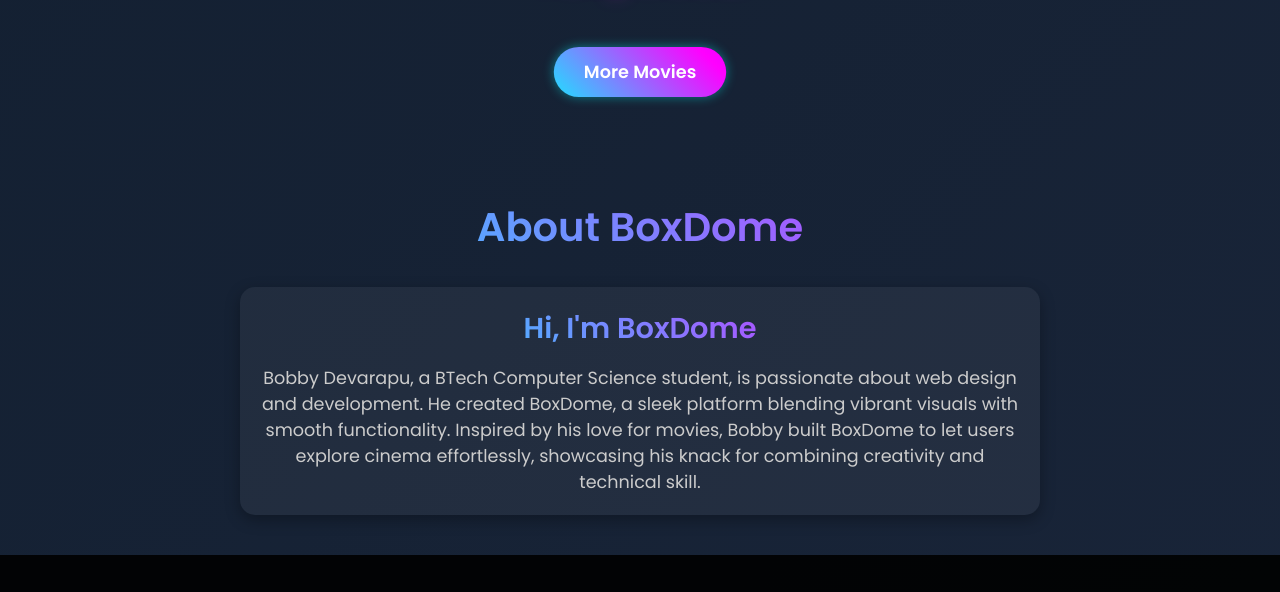
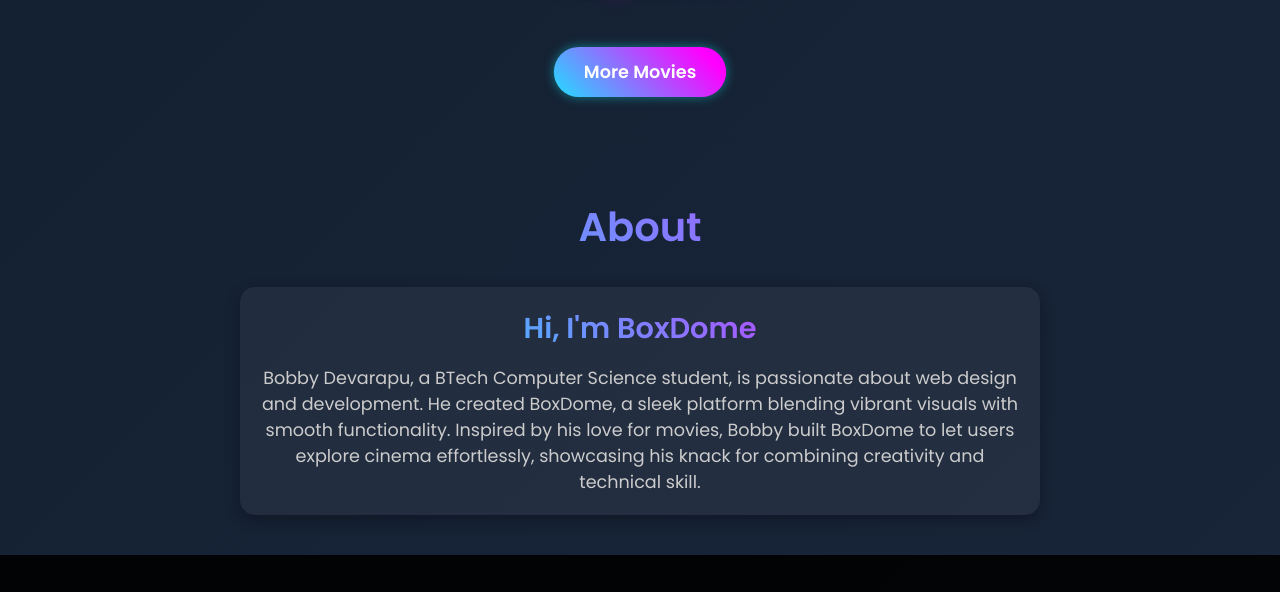
Before and after one commit to bobbydevarapu/boxdome-app, a website: page Frontend/index.html in a window 1280 px wide. Shown: the part 880-1472 px from the top of the page. Drawn offline with Linux system fonts and the light colour scheme; no server answers.

Commit message:
Update index.html with new BoxDome introduction by About

```diff
--- a/Frontend/index.html
+++ b/Frontend/index.html
@@ -61,7 +61,7 @@
 
     <!-- About Section -->
     <section id="about" class="content">
-        <h2>About BoxDome</h2>
+        <h2>About</h2>
         <div class="designer-card">
             <h3>Hi, I'm BoxDome</h3>
             <p>Bobby Devarapu, a BTech Computer Science student, is passionate about web design and development. He created BoxDome, a sleek platform blending vibrant visuals with smooth functionality. Inspired by his love for movies, Bobby built BoxDome to let users explore cinema effortlessly, showcasing his knack for combining creativity and technical skill.</p>
```
